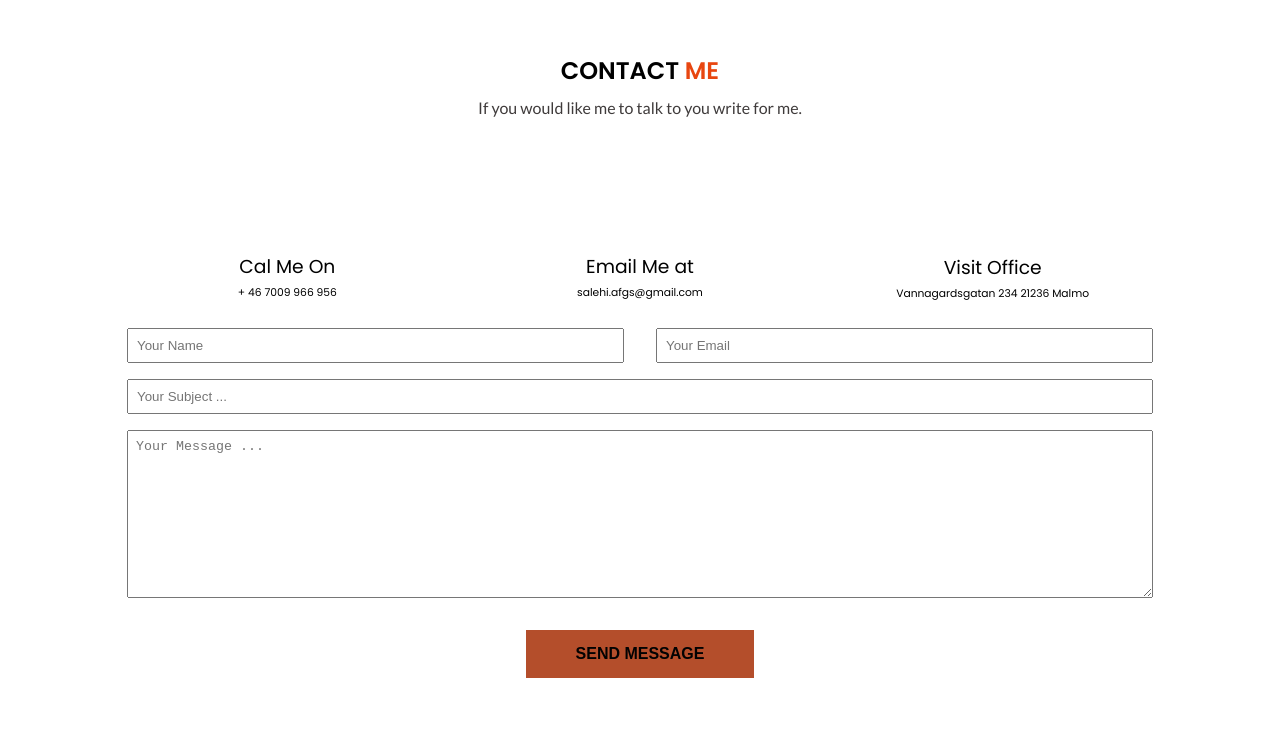
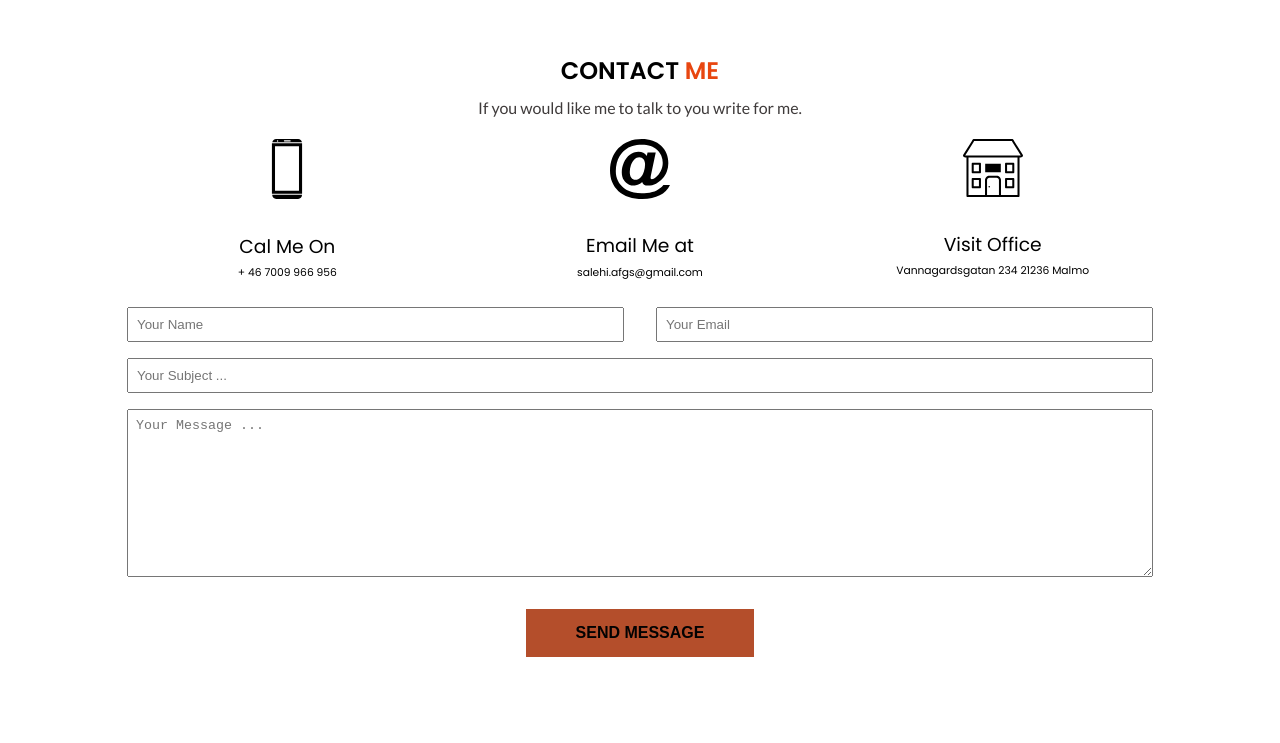
Before and after one commit to Code-Institute-Submissions/Personal-portfolio-5, a plain HTML site: page index.html in a window 1280 px wide. Shown: the part 3000-3743 px from the top of the page. Drawn offline with Linux system fonts and the light colour scheme.

Commit message:
index.html

```diff
--- a/css/style.css
+++ b/css/style.css
@@ -1,6 +1,6 @@
 
 body {
-    height: 6000px;
+
     font-family: 'Poppins', sans-serif;
 }
 
@@ -301,8 +301,11 @@ section.contact .card-wrapper .card{
     text-align: center;
 }
 
+
+
 section.contact .card-wrapper .card img{
     margin-bottom: 1.6rem;
+    width: 60px;
 }
 
 
--- a/index.html
+++ b/index.html
@@ -171,17 +171,17 @@
             <p>If you would like me to talk to you write for me.</p>
             <div class="card-wrapper">
                 <div class="card">
-                    <img src="./images/phone-2.svg" alt="">
+                    <img src="./images/phone.svg" alt="">
                     <h3>Cal Me On</h3>
                     <h6>+ 46 7009 966 956</h6>
                 </div>
                 <div class="card">
-                    <img src="./images/msg.svg" alt="">
+                    <img src="./images/mail.svg" alt="">
                     <h3>Email Me at</h3>
                     <h6>salehi.afgs@gmail.com</h6>
                 </div>
                 <div class="card">
-                    <img src="./images/map.svg" alt="">
+                    <img src="./images/office.svg" alt="">
                     <h3>Visit Office</h3>
                     <h6>Vannagardsgatan 234 21236 Malmo</h6>
                 </div>
```
Also changed, not shown: images/mail.svg (added), images/map.svg (deleted), images/msg.svg (deleted), images/office.svg (added), images/phone-2.svg (deleted), images/phone.svg (added), 1 other file.
